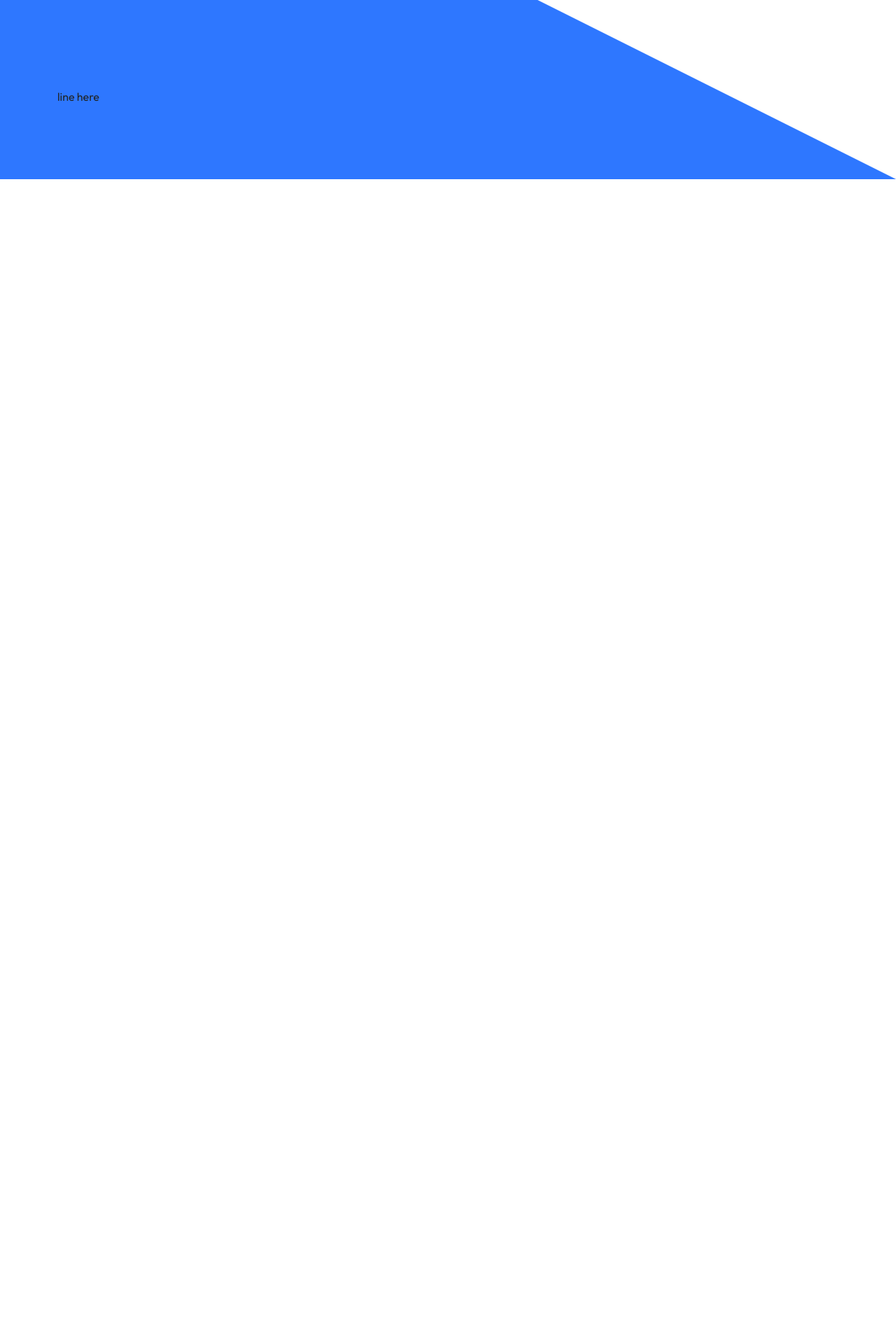
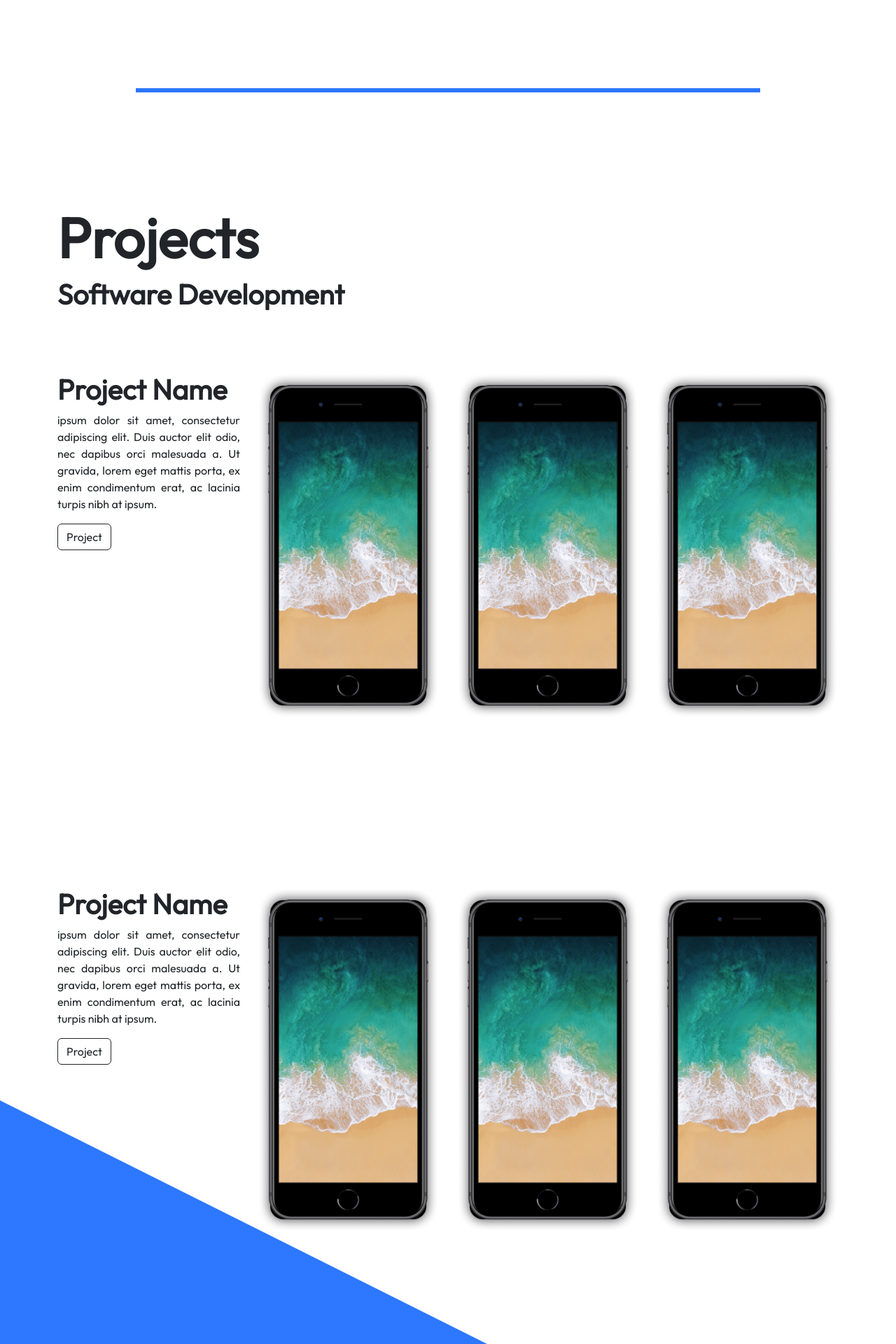
Before and after one commit to JenWarman/portfolio, a React (Vite) app: page /projects in a window 1280 px wide. Shown: the part 1720-3640 px from the top of the page at 70% size. Before the commit the page ends 2030 px from the top, so only its background shows below. Built offline with nearby package versions, Linux system fonts and the light colour scheme.

Commit message:
added developer projects component

```diff
--- a/src/App.jsx
+++ b/src/App.jsx
@@ -7,7 +7,8 @@ import RecentProjects from './components/RecentProjects';
 import { Routes, Route } from 'react-router-dom';
 import About from './components/About';
 import Skills from './components/Skills';
-import Projects from './components/Projects';
+import DesignProjects from './components/DesignProjects';
+import DeveloperProjects from './components/DeveloperProjects';
 
 function App() {
 
@@ -21,7 +22,7 @@ function App() {
         <Routes>
           <Route path='/' element={<><HeroBar /><RecentProjects/></>}></Route>
             <Route path='/about' element={<><About /><Skills/></>}></Route>
-            <Route path='/projects' element={<Projects />}></Route>
+            <Route path='/projects' element={<><DesignProjects /><DeveloperProjects/></>}></Route>
         </Routes>
       {/* </div> */}
       <Footer />
--- a/src/components/Projects.jsx
+++ b/src/components/DesignProjects.jsx
@@ -1,16 +1,14 @@
 import { Col, Container, Row, Button, Image } from "react-bootstrap";
 
-function Projects() {
+function DesignProjects() {
     return (
         <>
         <div className='diagonal-box'></div>
-        <div className='bottom-diagonal-box'></div>
         <div className="content">
         <Container className="design-projects">
         <Row>
             <Col>
             <h1 className="project-header">Projects</h1>
-            {/* <h2 classname='project-subheading'>UI/UX Design</h2> */}
             <h2 className='recent-projects-title'>UI/UX Design</h2>
             </Col>
         </Row>
@@ -51,7 +49,7 @@ function Projects() {
 
       <Row>
         <Col>
-        <div>line here</div></Col>
+        <div className="divider"></div></Col>
       </Row>
       </Container>
         </div>
@@ -59,4 +57,4 @@ function Projects() {
     )
 }
 
-export default Projects;
+export default DesignProjects;
--- /dev/null
+++ b/src/components/DeveloperProjects.jsx
@@ -0,0 +1,55 @@
+import { Col, Container, Row, Button, Image } from "react-bootstrap";
+
+function DeveloperProjects() {
+    return (
+        <>
+        <div className='bottom-diagonal-box'></div>
+        <div className="content">
+        <Container className="design-projects">
+        <Row>
+            <Col>
+            <h1 className="project-header">Projects</h1>
+            <h2 className='recent-projects-title'>Software Development</h2>
+            </Col>
+        </Row>
+
+        <Row className="project-info">
+      <Col xs={5} md={3}>
+          <h2 className='recent-projects-title'>Project Name</h2>
+          <p className='recent-projects-text'>ipsum dolor sit amet, consectetur adipiscing elit. Duis auctor elit odio, nec dapibus orci malesuada a. Ut gravida, lorem eget mattis porta, ex enim condimentum erat, ac lacinia turpis nibh at ipsum.</p>
+          <Button variant="outline-dark">Project</Button>
+        </Col>
+        <Col className='project-image' xs={5} md={3}>
+          <Image src="../iPhone.png" rounded fluid/>
+        </Col>
+        <Col className='project-image' xs={5} md={3}>
+          <Image src="../iPhone.png"rounded fluid/>
+        </Col>
+        <Col className='project-image' xs={5} md={3}>
+          <Image src="../iPhone.png" rounded fluid/>
+        </Col>
+      </Row>
+
+      <Row className="project-info">
+      <Col xs={5} md={3}>
+          <h2 className='recent-projects-title'>Project Name</h2>
+          <p className='recent-projects-text'>ipsum dolor sit amet, consectetur adipiscing elit. Duis auctor elit odio, nec dapibus orci malesuada a. Ut gravida, lorem eget mattis porta, ex enim condimentum erat, ac lacinia turpis nibh at ipsum.</p>
+          <Button variant="outline-dark">Project</Button>
+        </Col>
+        <Col className='project-image' xs={5} md={3}>
+          <Image src="../iPhone.png" rounded fluid/>
+        </Col>
+        <Col className='project-image' xs={5} md={3}>
+          <Image src="../iPhone.png"rounded fluid/>
+        </Col>
+        <Col className='project-image' xs={5} md={3}>
+          <Image src="../iPhone.png" rounded fluid/>
+        </Col>
+      </Row>
+      </Container>
+        </div>
+        </>
+    )
+}
+
+export default DeveloperProjects;
--- a/src/index.css
+++ b/src/index.css
@@ -145,3 +145,14 @@
   font-weight:bold;
   font-size:80px;
 }
+
+.divider {
+  /* border: solid 1px; */
+  /* display: flex;
+  justify-content: center; */
+  /* align-items: center; */
+  height: 6px;
+  width: 80%;
+  margin-left: 10%;
+  background-color: #2C76FF;
+}
```
